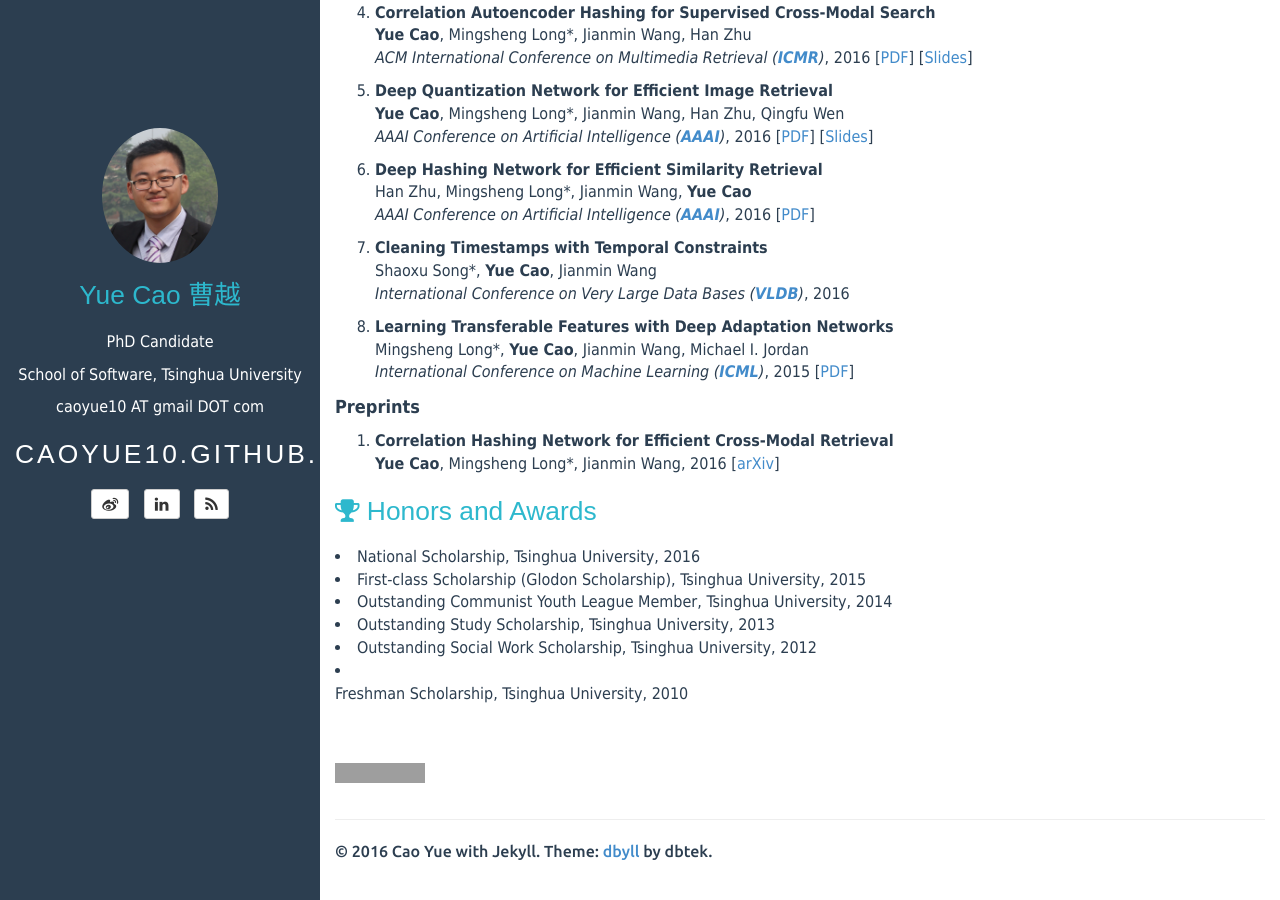
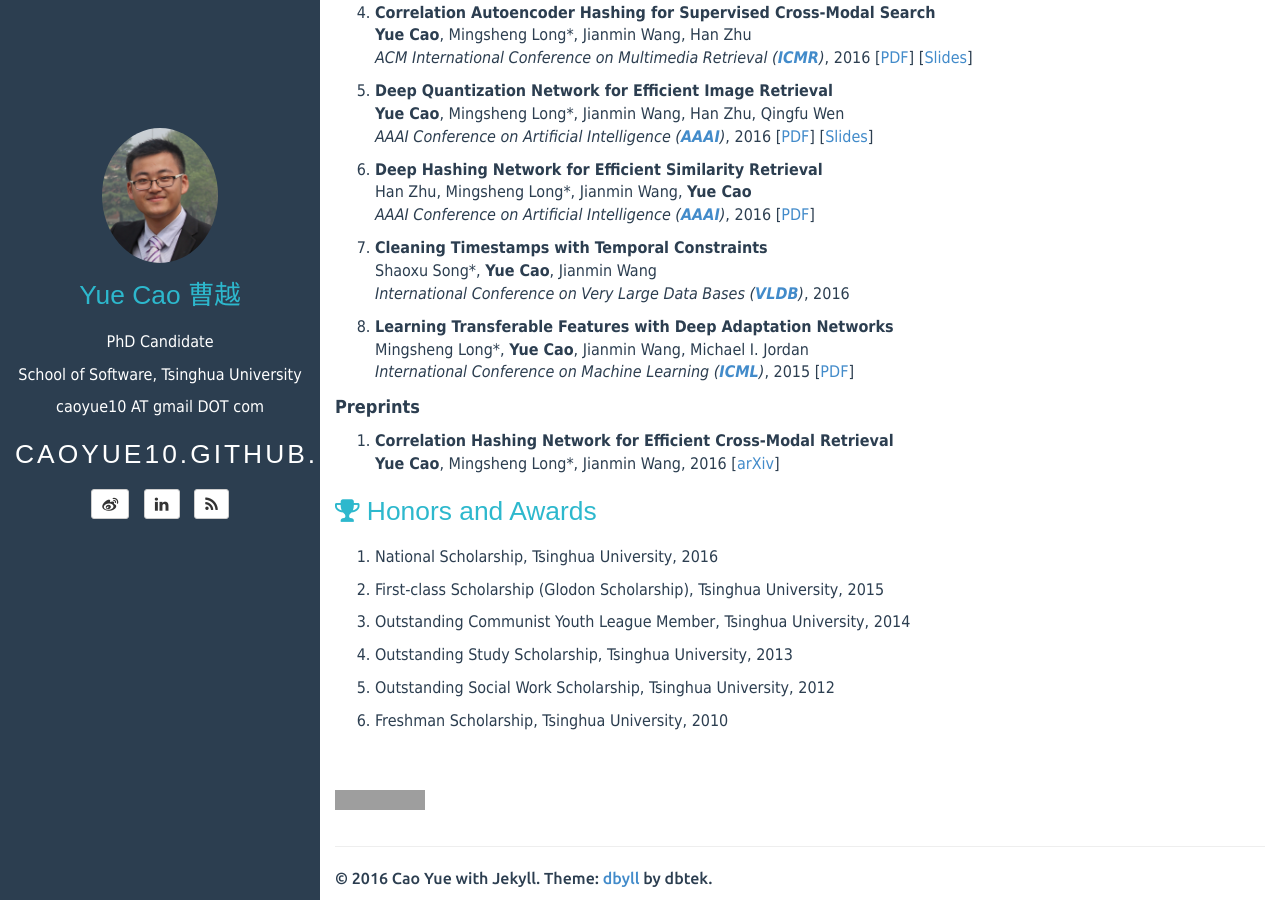
Before and after one commit to caoyue10/caoyue10.github.io, a Jekyll site: the page built from index.html, in a window 1280 px wide and 900 px high, scrolled down 857 px. Built offline with Jekyll 4.4.1, drawn with Linux system fonts in a browser that asks for light colours; the list of posts is cut into pages by our own code; grey boxes are pictures that could not be loaded.

Commit message:
Update index.html

```diff
--- a/index.html
+++ b/index.html
@@ -172,24 +172,26 @@ tagline:
     <header>
         <h1><i class="fa fa-trophy"></i> Honors and Awards</h1>
     </header>
-    <li>
+    <ol>
+    <li><p>
         National Scholarship, Tsinghua University, 2016
-    </li>
-    <li>
+    </p></li>
+    <li><p>
         First-class Scholarship (Glodon Scholarship), Tsinghua University, 2015
-    </li>
-    <li>
+    </p></li>
+    <li><p>
         Outstanding Communist Youth League Member, Tsinghua University, 2014
-    </li>
-    <li>
+    </p></li>
+    <li><p>
         Outstanding Study Scholarship, Tsinghua University, 2013
-    </li>
-    <li>
+    </p></li>
+    <li><p>
         Outstanding Social Work Scholarship, Tsinghua University, 2012
-    </li>
+    </p></li>
     <li><p>
         Freshman Scholarship, Tsinghua University, 2010
     </p></li>
+    </ol>
 </div>
 <br>
 <br>
```
